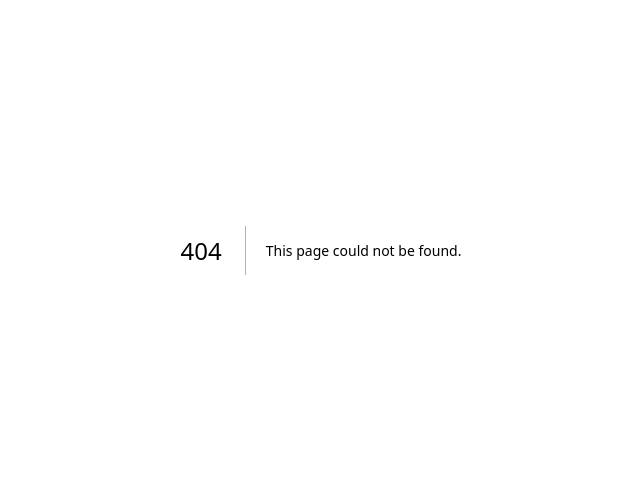
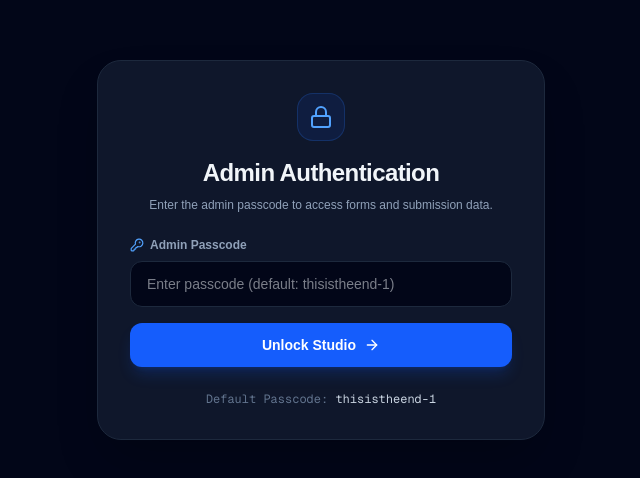
Before and after one commit to menassieermias99-cmd/vigilant-octo-dollop, a Next.js app: page /login in a window 1280 px wide. Before the commit this address had no page. Shown: the part 150-628 px from the top of the page, without its empty margins (319-959 px from the left). Built offline with nearby package versions, Linux system fonts and the light colour scheme; no server answers.

Commit message:
created: Login page

```diff
--- /dev/null
+++ b/src/app/login/page.tsx
@@ -0,0 +1,79 @@
+"use client";
+
+import React, { useState } from "react";
+import { loginAction } from "../actions";
+import { useRouter } from "next/navigation";
+import { Lock, KeyRound, ArrowRight } from "lucide-react";
+
+export default function LoginPage() {
+  const [passcode, setPasscode] = useState("");
+  const [error, setError] = useState<string | null>(null);
+  const [loading, setLoading] = useState(false);
+  const router = useRouter();
+
+  const handleLogin = async (e: React.SubmitEvent) => {
+    e.preventDefault();
+    setLoading(true);
+    setError(null);
+
+    const res = await loginAction(passcode);
+    if (res.success) {
+      router.push("/");
+      router.refresh();
+    } else {
+      setError(res.error || "Login Failed");
+      setLoading(false);
+    }
+  };
+
+  return (
+    <div className="min-h-screen bg-slate-950 text-slate-100 flex items-center justify-center p-6 ">
+      <div className="max-w-md w-full bg-slate-900 border border-slate-800 rounded-3xl p-8 shadow-2xl space-y-6">
+        <div className="text-center space-y-2">
+          <div className="w-12 h-12 bg-blue-600/10 border border-blue-500/20 text-blue-400 rounded-2xl flex items-center justify-center mx-auto mb-4">
+            <Lock className="w-6 h-6" />
+          </div>
+          <h1 className="text-2xl font-bold tracking-tight">
+            Admin Authentication
+          </h1>
+          <p className="text-xs text-slate-400">
+            Enter the admin passcode to access forms and submission data.
+          </p>
+        </div>
+        <form onSubmit={handleLogin} className="space-y-4">
+          <div className="space-y-2">
+            <label className="text-xs font-semibold text-slate-400 flex items-center gap-1.5">
+              <KeyRound className="w-3.5 h-3.5 text-blue-400" /> Admin Passcode
+            </label>
+            <input
+              type="password"
+              className="w-full bg-slate-950 border border-slate-800 focus:border-blue-500 rounded-xl px-4 py-3 text-sm text-slate-100 focus:outline-none transition"
+              value={passcode}
+              onChange={(e) => setPasscode(e.target.value)}
+              placeholder="Enter passcode (default: thisistheend-1)"
+              required
+            />
+          </div>
+          {error && (
+            <p className="text-xs font-medium text-rose-400 bg-rose-500/10 border-rose-500/20 rounded-xl p-3">
+              {error}
+            </p>
+          )}
+          <button
+            disabled={loading}
+            className="w-full py-3 bg-blue-600 hover:bg-blue-500 text-white text-sm font-semibold rounded-xl transition shadow-lg shadow-blue-600/20 flex items-center justify-center gap-2 disabled:opacity-50 "
+            type="submit"
+          >
+            {loading ? "Authenticating ... " : "Unlock Studio"}
+            <ArrowRight className="w-4 h-4" />
+          </button>
+        </form>
+
+        <p className="text-center text-xs text-slate-500 font-mono">
+          Default Passcode:{" "}
+          <code className="text-slate-300">thisistheend-1</code>
+        </p>
+      </div>
+    </div>
+  );
+}
```
